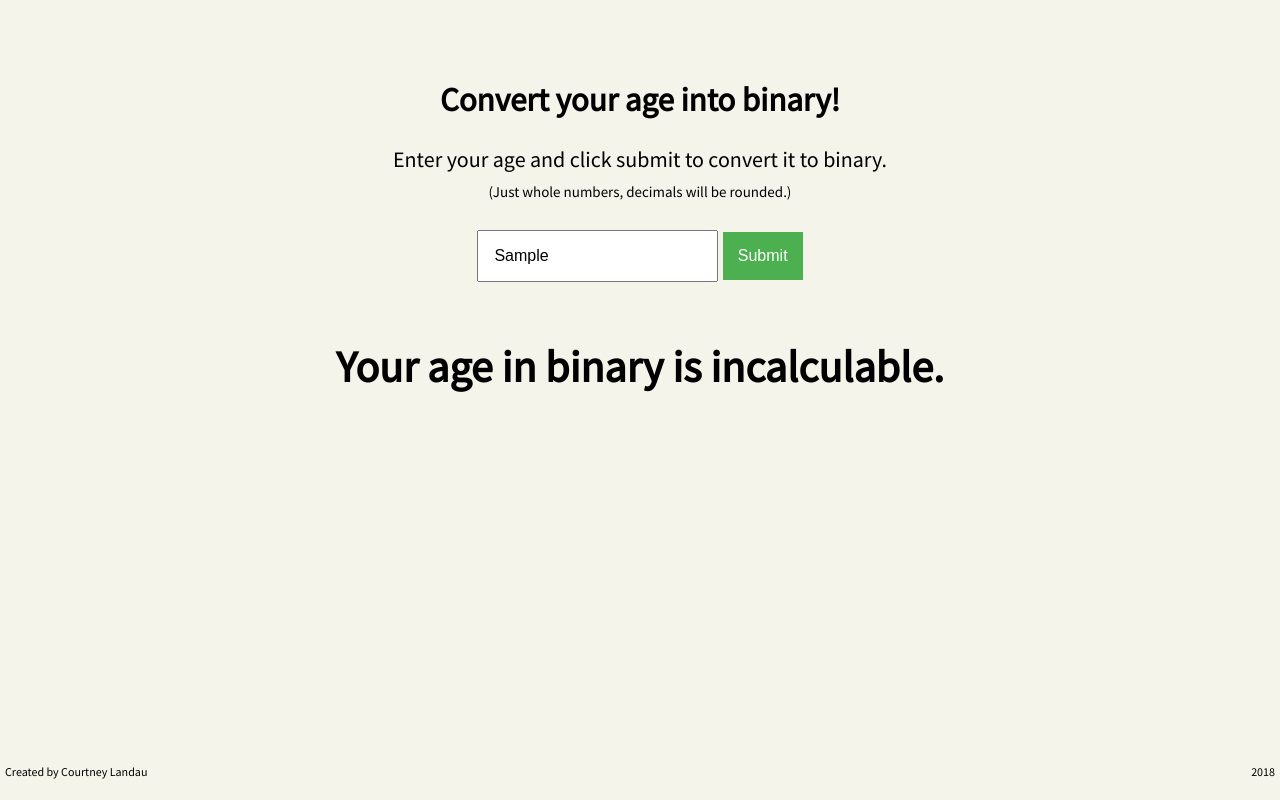
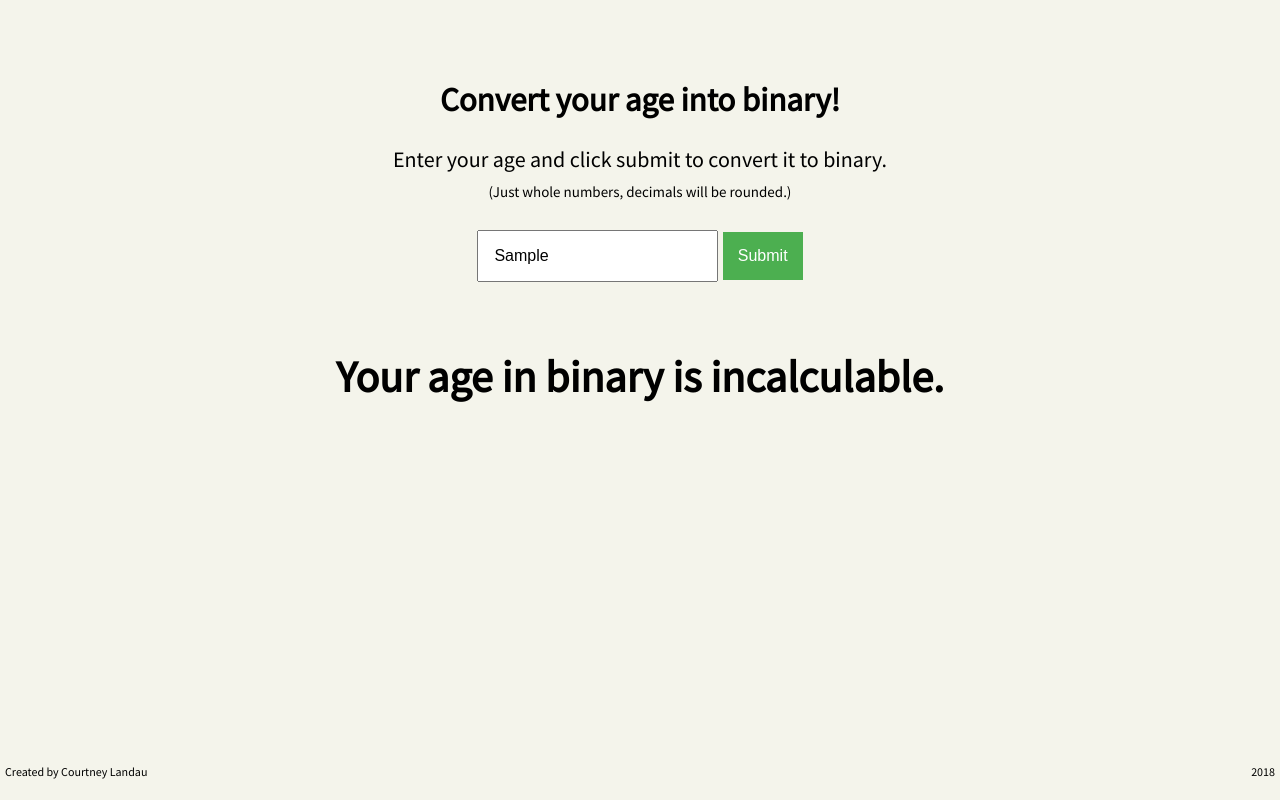
Before and after one commit to clandau/binaryAge, a plain HTML site: page views/index.html in a window 1280 px wide. Both pictures are taken after typing "Sample" into the empty fields and a click on the button "Submit". Drawn offline with Linux system fonts and the light colour scheme.

Commit message:
fix text overlap and got rid of js folder

```diff
--- a/public/styles.css
+++ b/public/styles.css
@@ -38,6 +38,7 @@ input {
 
 #results-container {
     padding: 5%;
+    line-height: 50px;
 }
 
 .footer {
--- a/views/index.html
+++ b/views/index.html
@@ -37,16 +37,13 @@
     let resultsPlacement = document.getElementById("results");
 
     function results() {
-        let resultIn10 = parseInt(Math.round(parseFloat(ageBox.value)));
-        let resultIn2 = ageInBinary(resultIn10);
-        console.log(resultIn10);
-        resultsPlacement.innerHTML = "Your age in binary is " + resultIn2;
-    }
+        let resultBase10 = parseInt(Math.round(parseFloat(ageBox.value)));
+        let resultBase2 = ageInBinary(resultBase10);
+        resultsPlacement.innerHTML = "Your age in binary is " + resultBase2;
+    };
 
     function ageInBinary(age) {
-        if(isNaN(age)) {
-            return('incalculable.');
-        }
+        if(isNaN(age)) return('incalculable.');
         else if(age > 200 || age < 0) return('not really an age!');
         if(age === 0) return '0';
         let binaryAge = [];
```
Also changed, not shown: ageInBinary.js (deleted, +0 -17 lines).
